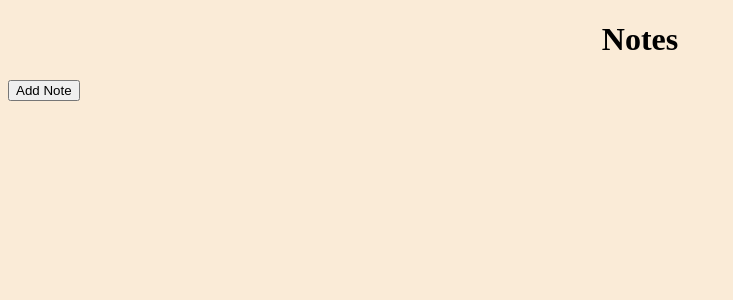
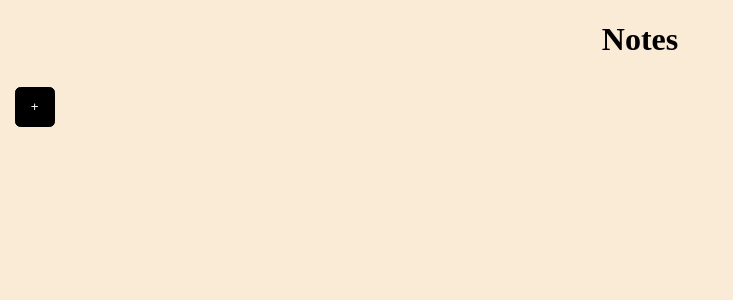
Before and after one commit to bryanmccarthy/Rich-Web-Application-Tech, a React (Vite) app in the folder lab4/react-notes/: page / in a window 1280 px wide. Shown: the top 300 px of the page, without its empty margins (0-733 px from the left). Built offline with nearby package versions, Linux system fonts and the light colour scheme.

Commit message:
style button

```diff
--- a/lab4/react-notes/src/components/Notes.css
+++ b/lab4/react-notes/src/components/Notes.css
@@ -1,5 +1,15 @@
 .Notes {
   color: #000000;
+}
+
+.Add-note {
+  height: 3em;
+  width: 3em;
+  color: #ffffff;
+  background-color: #000000;
+  border: 1px solid #000000;
+  border-radius: 0.4em;
+  margin: 0.5em;
 }
 
 .Notes-list {
--- a/lab4/react-notes/src/components/Notes.tsx
+++ b/lab4/react-notes/src/components/Notes.tsx
@@ -24,7 +24,7 @@ function Notes() {
   return (
     <div className="Notes">
       <h1>Notes</h1>
-      <button onClick={addNote}>Add Note</button>
+      <button className="Add-note" onClick={addNote}>+</button>
       <div className="Notes-list">
         {
           notes.map(note => (
```
